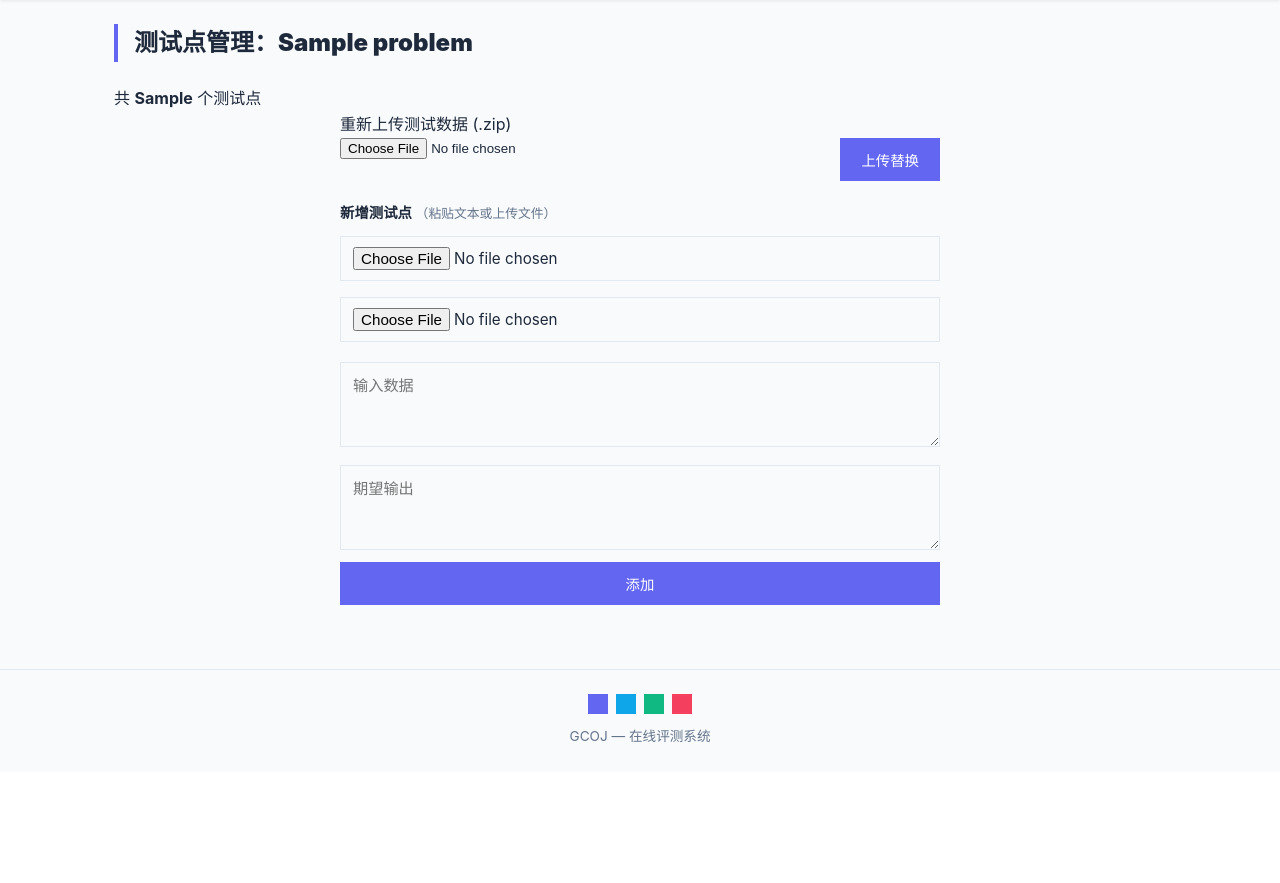
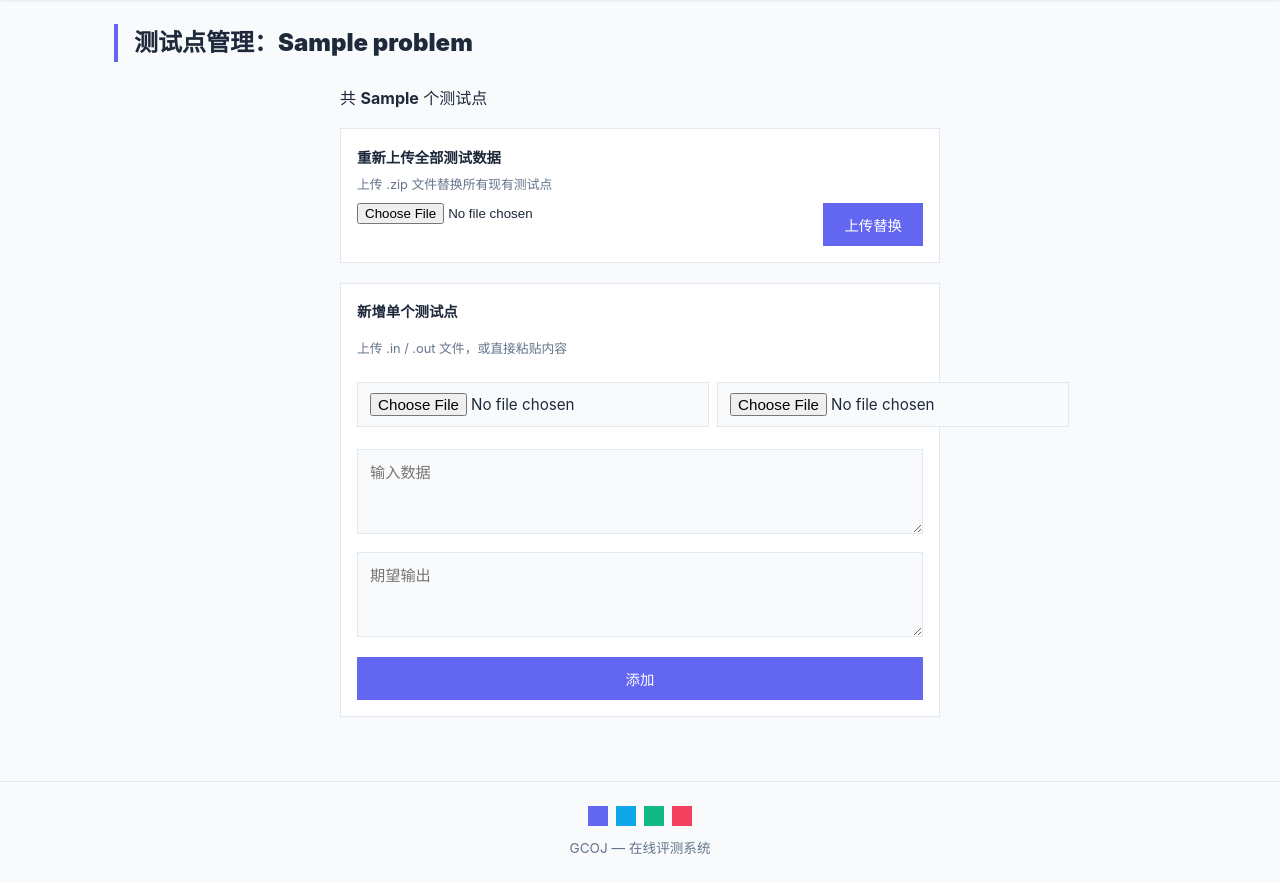
Before and after one commit to Graphcity123/GraphCityOJ, a Django app: template frontend/oj/templates/oj/problems/testcases.html in a window 1280 px wide. Shown: the part 56-939 px from the top of the page. Before the commit the page ends 799 px from the top, so only its background shows below. Run offline with Django 5.2, Linux system fonts and the light colour scheme; the template is opened without the code that fills it: most values are stand-ins (such as "Sample title", 1, 10 or a date in 2020); some web fonts are replaced.

Commit message:
style: clean testcase page — card sections, proper spacing, minimal buttons
- Test case list: simple bordered pills, hover red on delete intent
- Re-upload section: card with description
- Add section: card with file inputs + textareas
- Consistent auth-form styling throughout

```diff
--- a/frontend/oj/templates/oj/problems/testcases.html
+++ b/frontend/oj/templates/oj/problems/testcases.html
@@ -4,45 +4,54 @@
 
 {% block content %}
 <h2>测试点管理：{{ problem.title }}</h2>
-<p>共 <strong>{{ problem.testcase_count }}</strong> 个测试点</p>
 
-<form method="post" enctype="multipart/form-data" style="max-width:600px;margin:0 auto 20px">
-    {% csrf_token %}
-    <label>重新上传测试数据 (.zip)</label>
-    <div style="display:flex;gap:8px">
-        <input type="file" name="tc_zip" accept=".zip" style="flex:1">
-        <button type="submit" name="action" value="reupload" class="btn btn-primary">上传替换</button>
-    </div>
-</form>
+<div style="max-width:600px;margin:0 auto">
 
-{% if problem.testcase_count > 0 %}
-<div style="max-width:600px;margin:0 auto 16px">
-    <strong>现有测试点：</strong>
-    <div style="display:flex;flex-wrap:wrap;gap:6px;margin-top:6px">
+    <p style="margin-bottom:16px">共 <strong>{{ problem.testcase_count }}</strong> 个测试点</p>
+
+    {% if problem.testcase_count > 0 %}
+    <div style="display:flex;flex-wrap:wrap;gap:6px;margin-bottom:20px">
     {% for i in problem.testcase_count|range_n %}
         <form method="post" style="display:inline" onsubmit="return confirm('删除测试点 {{ i }}？')">
             {% csrf_token %}
             <input type="hidden" name="tc_n" value="{{ i }}">
             <button type="submit" name="action" value="del_tc"
-                    style="font-family:'JetBrains Mono',monospace;background:none;border:1px solid var(--border);color:var(--text-secondary);cursor:pointer;padding:2px 8px;font-size:12px"
+                    style="font-family:'JetBrains Mono',monospace;font-size:13px;padding:3px 10px;border:1px solid var(--border);background:var(--card-bg);color:var(--text);cursor:pointer"
                     onmouseover="this.style.borderColor='var(--danger)';this.style.color='var(--danger)'"
-                    onmouseout="this.style.borderColor='var(--border)';this.style.color='var(--text-secondary)'"
-                    >#{{ i }}</button>
+                    onmouseout="this.style.borderColor='var(--border)';this.style.color='var(--text)'">#{{ i }}</button>
         </form>
     {% endfor %}
     </div>
+    {% endif %}
+
+    <div style="border:1px solid var(--border);padding:16px;margin-bottom:20px;background:var(--card-bg)">
+        <form method="post" enctype="multipart/form-data">
+            {% csrf_token %}
+            <strong style="font-size:.9rem">重新上传全部测试数据</strong>
+            <p style="font-size:.8rem;color:var(--text-secondary);margin:4px 0 8px">上传 .zip 文件替换所有现有测试点</p>
+            <div style="display:flex;gap:8px">
+                <input type="file" name="tc_zip" accept=".zip" style="flex:1">
+                <button type="submit" name="action" value="reupload" class="btn btn-primary">上传替换</button>
+            </div>
+        </form>
+    </div>
+
+    <div style="border:1px solid var(--border);padding:16px;background:var(--card-bg)">
+        <form method="post" enctype="multipart/form-data" class="auth-form">
+            {% csrf_token %}
+            <strong style="font-size:.9rem">新增单个测试点</strong>
+            <p style="font-size:.8rem;color:var(--text-secondary);margin:4px 0 10px">上传 .in / .out 文件，或直接粘贴内容</p>
+            <div style="display:flex;gap:8px;margin-bottom:10px">
+                <input type="file" name="in_file" accept=".in" style="flex:1">
+                <input type="file" name="out_file" accept=".out,.ans" style="flex:1">
+            </div>
+            <textarea name="tc_input" rows="3" placeholder="输入数据"
+                      style="font-family:'JetBrains Mono',monospace;margin-bottom:6px"></textarea>
+            <textarea name="tc_output" rows="3" placeholder="期望输出"
+                      style="font-family:'JetBrains Mono',monospace"></textarea>
+            <button type="submit" name="action" value="add_tc" class="btn btn-primary" style="margin-top:8px">添加</button>
+        </form>
+    </div>
+
 </div>
-{% endif %}
-
-<form method="post" enctype="multipart/form-data" class="auth-form" style="max-width:600px;margin:0 auto">
-    {% csrf_token %}
-    <label>新增测试点 <span style="font-weight:400;color:var(--text-secondary);font-size:.8rem">（粘贴文本或上传文件）</span></label>
-    <input type="file" name="in_file" accept=".in" style="margin-bottom:4px">
-    <input type="file" name="out_file" accept=".out,.ans" style="margin-bottom:8px">
-    <textarea name="tc_input" rows="3" placeholder="输入数据"
-              style="font-family:'JetBrains Mono',monospace;margin-bottom:6px"></textarea>
-    <textarea name="tc_output" rows="3" placeholder="期望输出"
-              style="font-family:'JetBrains Mono',monospace"></textarea>
-    <button type="submit" name="action" value="add_tc" class="btn btn-primary">添加</button>
-</form>
 {% endblock %}
```
